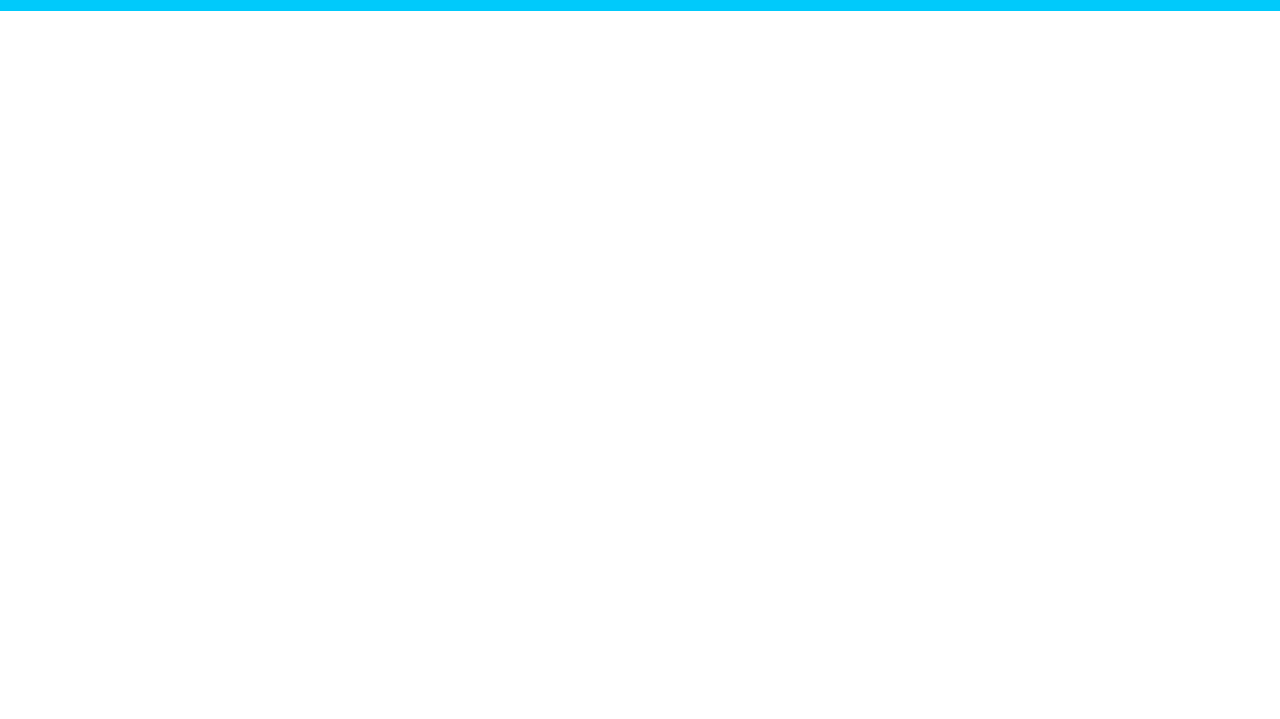
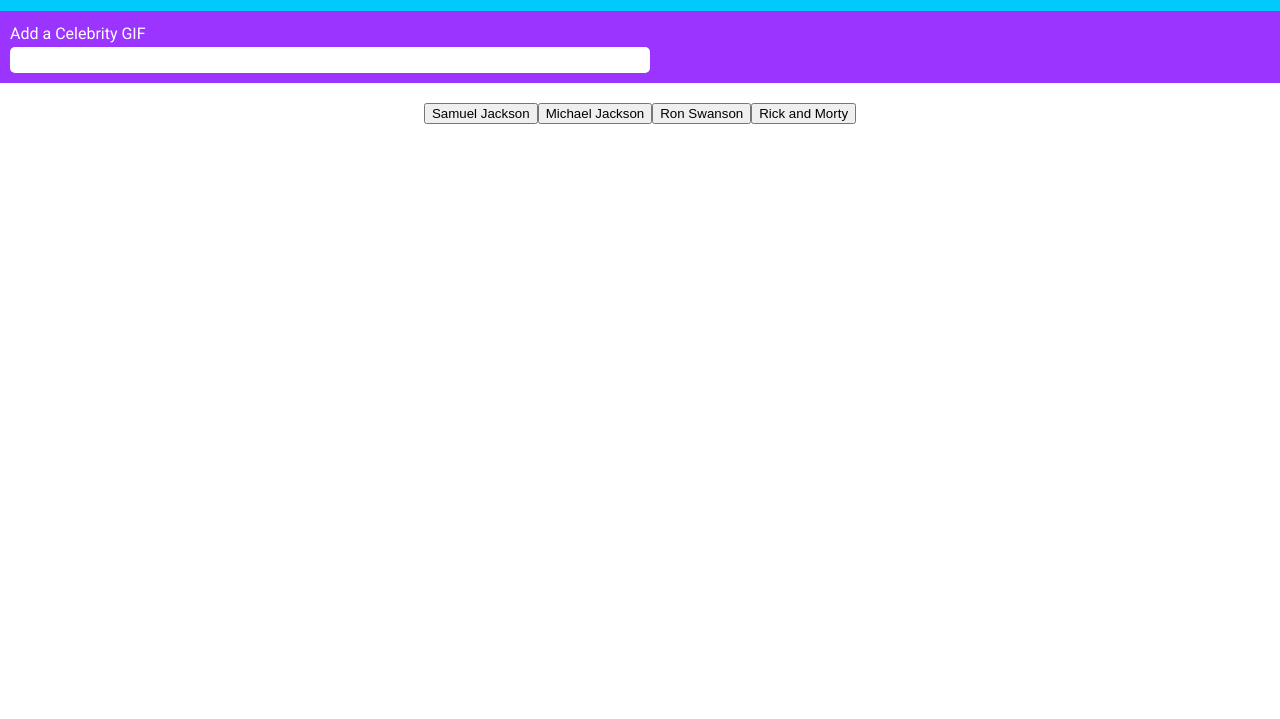
Before and after one commit to wisemufin/GiphyApp, a plain HTML site: page index.html in a window 1280 px wide. Shown: the part 81-800 px from the top of the page. Drawn offline with nearby package versions, Linux system fonts and the light colour scheme.

Commit message:
TAking a break

```diff
--- a/assets/CSS/style.css
+++ b/assets/CSS/style.css
@@ -39,9 +39,45 @@ body {
   justify-content: center;
   width: 100%;
   background-color: #00CAFB;
+  /* margin-bottom: 20px; */
 }
 
 .header h1 {
   padding: 30px;
   color: white;
 }
+
+/* Form Styling */
+.form-container {
+  background-color: #9C34FF;
+  width: 100%;
+  margin-bottom: 20px;
+}
+
+.form {
+  display: flex;
+  flex-direction: column;
+  width: 50%;
+  padding: 10px 10px;
+}
+
+.form label {
+  margin: 5px 0;
+  color: white;
+}
+
+.form input {
+  height: 16px;
+  border: 0px;
+  border-radius: 5px;
+  padding: 5px;
+}
+
+/* Button Container Styling */
+#button-dumpster {
+  display: flex;
+  justify-content: center;
+  margin: 0 auto;
+  flex-wrap: wrap;
+  width: 90%;
+}
--- a/assets/JavaScript/app.js
+++ b/assets/JavaScript/app.js
@@ -0,0 +1,16 @@
+var celebrityGifs = ['Samuel Jackson', 'Michael Jackson', 'Ron Swanson', 'Rick and Morty'];
+
+function createButtons() {
+
+  $("#button-dumpster").empty();
+
+  for (var i = 0; i < celebrityGifs.length; i++) {
+    var newButton = $("<button>");
+    newButton.addClass("celebrity-btn");
+    newButton.attr("query-name", celebrityGifs[i]);
+    newButton.text(celebrityGifs[i]);
+    $("#button-dumpster").append(newButton);
+  }
+}
+
+createButtons();
--- a/index.html
+++ b/index.html
@@ -5,6 +5,7 @@
     <link rel="stylesheet" href="assets/CSS/reset.css">
     <link rel="stylesheet" href="assets/CSS/style.css">
     <link href="https://fonts.googleapis.com/css?family=Roboto" rel="stylesheet">
+    <script type="text/javascript" src="https://cdnjs.cloudflare.com/ajax/libs/jquery/3.2.1/jquery.min.js"></script>
     <title>GIPHY App</title>
   </head>
   <body>
@@ -13,8 +14,16 @@
       <div class="header">
         <h1>GIPHY APP</h1>
       </div>
-      <!-- Where the buttons will generate -->
-      <div class="button-dumpster"></div>
+      <!-- Container for the form that will create the button text -->
+      <div class="form-container">
+        <div class="form">
+          <label for="gif-input">Add a Celebrity GIF</label>
+          <input type="text" id="gif-input">
+        </div>
+      </div>
+      <!-- Area will the buttons will be generated -->
+      <div id="button-dumpster"></div>
     </div>
+    <script type="text/javascript" src="assets/JavaScript/app.js"></script>
   </body>
 </html>
```
